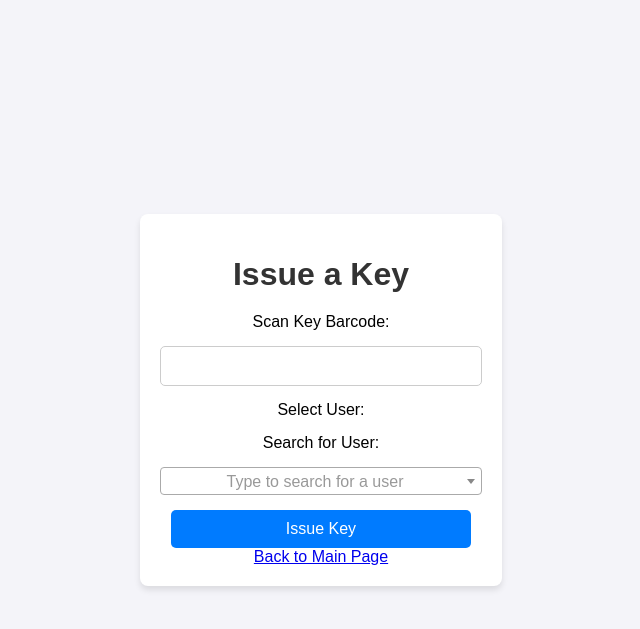
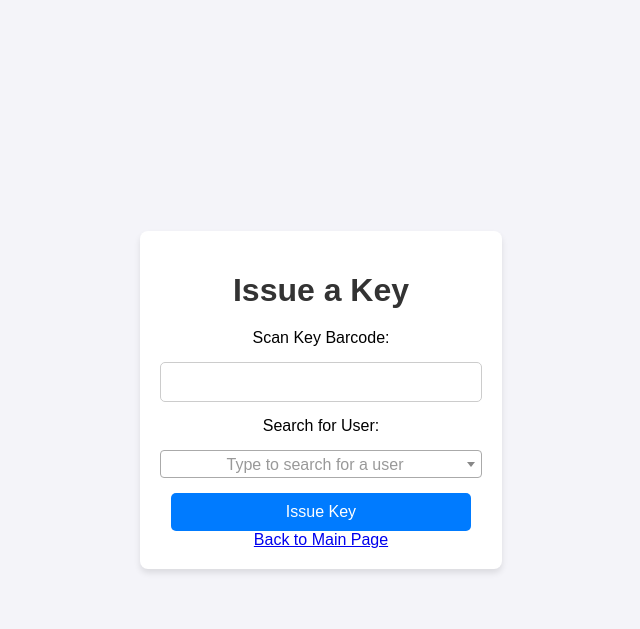
Before and after one commit to yuri1602/Key_Manager, a Django app: page /issue/ in a window 1280 px wide. Shown: the top 629 px of the page, without its empty margins (319-959 px from the left). Run offline with Django 5.2, Linux system fonts and the light colour scheme.

Commit message:
Update issue_key.html

```diff
--- a/keys/templates/keys/issue_key.html
+++ b/keys/templates/keys/issue_key.html
@@ -58,7 +58,6 @@
             {% load static %}
             <label for="barcode">Scan Key Barcode:</label>
             <input type="text" id="barcode" name="barcode" required>
-            <label for="user_id">Select User:</label>
             <label for="user">Search for User:</label>
             <select id="user" name="user" class="form-control" style="width: 100%;">
                 <option></option> <!-- Празен по подразбиране -->
```
